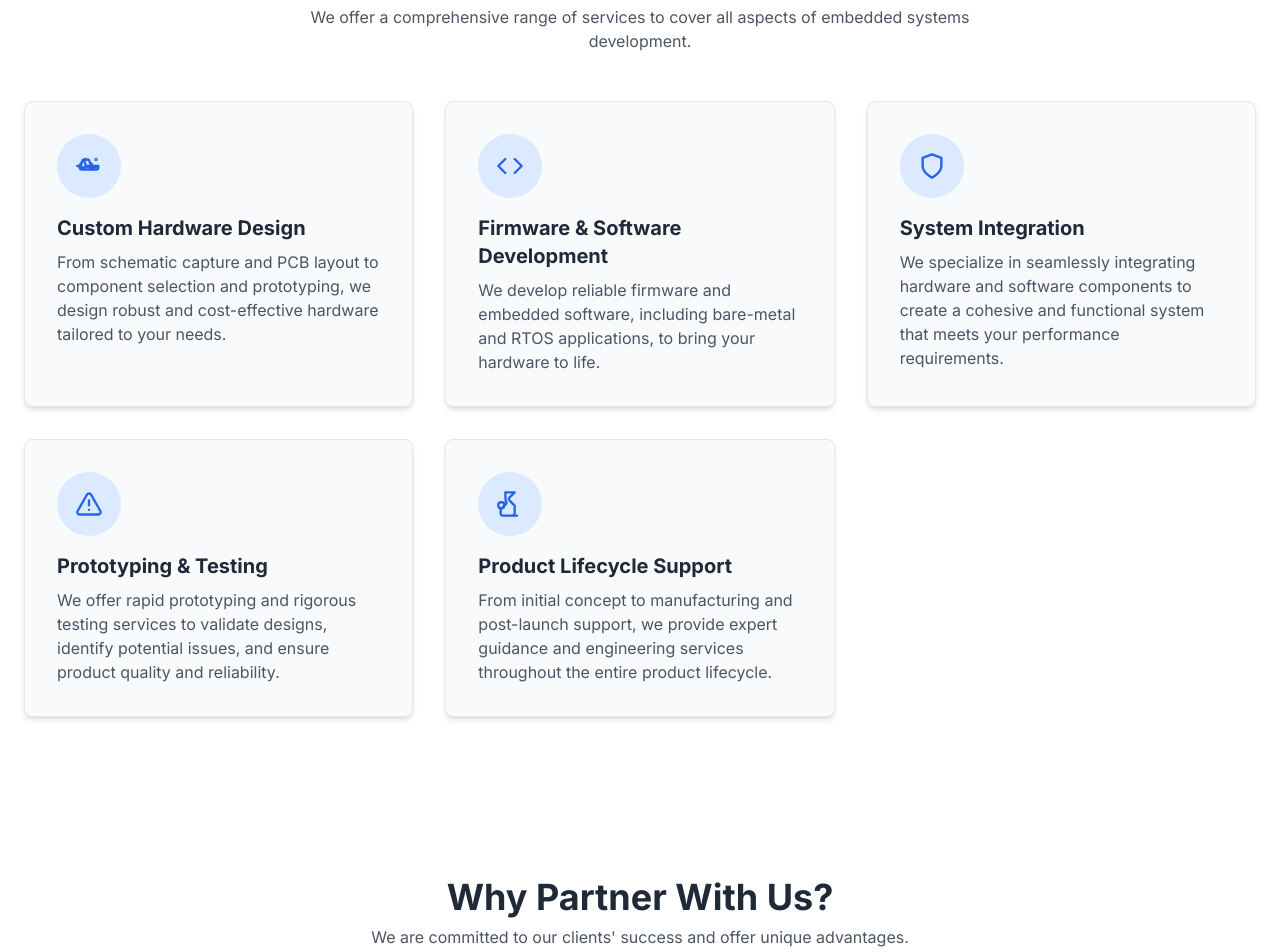
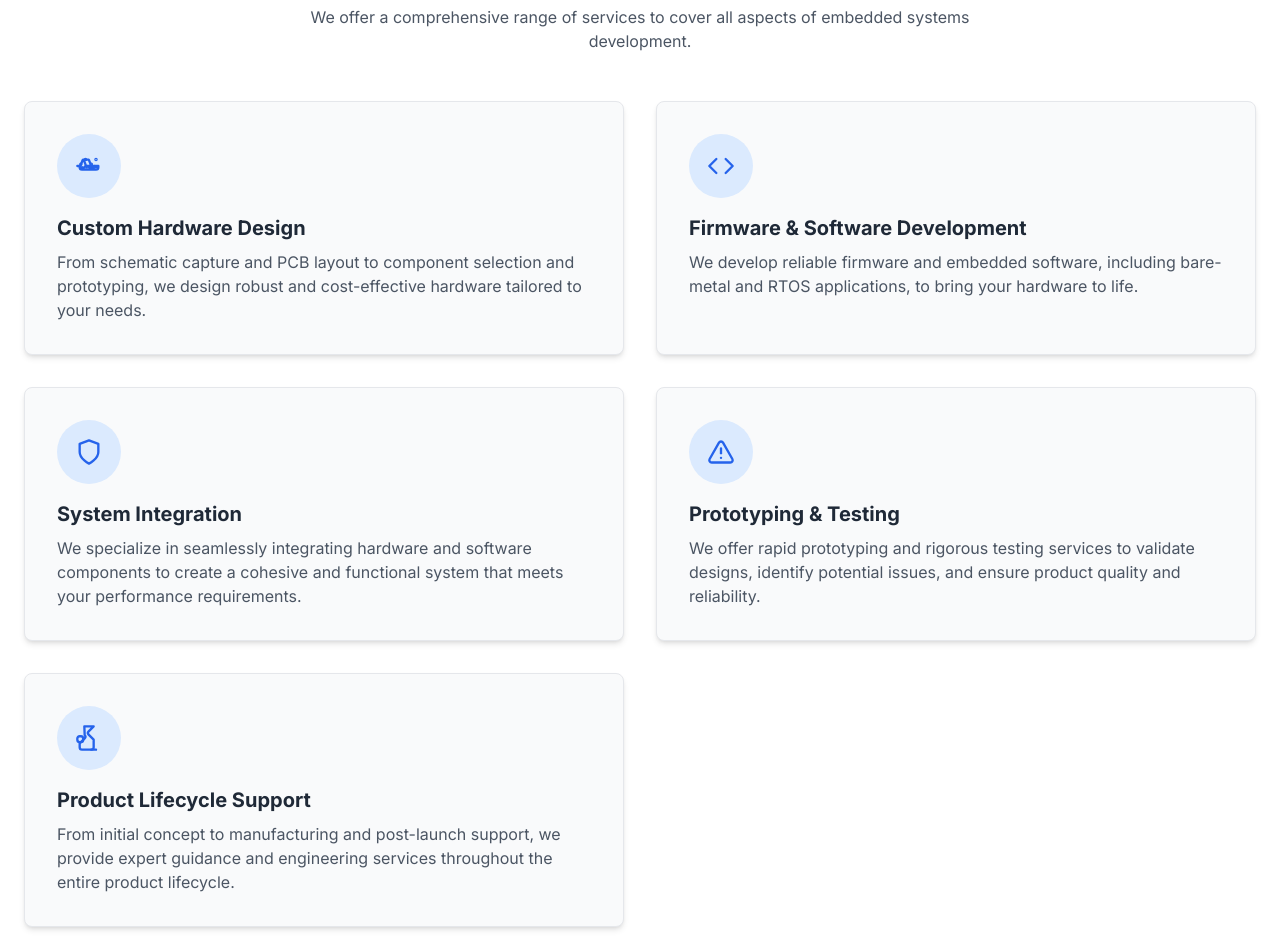
Before and after one commit to JonathanDena/JonathanDena.github.io, a plain HTML site: page index.html in a window 1280 px wide. Shown: the part 579-1531 px from the top of the page. Drawn offline with nearby package versions, Linux system fonts and the light colour scheme.

Commit message:
Updating again

```diff
--- a/index.html
+++ b/index.html
@@ -86,7 +86,7 @@
                     <h2 class="text-3xl md:text-4xl font-bold text-gray-800">Our Engineering Services</h2>
                     <p class="text-gray-600 mt-2 max-w-2xl mx-auto">We offer a comprehensive range of services to cover all aspects of embedded systems development.</p>
                 </div>
-                <div class="grid grid-cols-1 md:grid-cols-2 lg:grid-cols-3 gap-8">
+                <div class="grid grid-cols-1 md:grid-cols-2 gap-8">
                     <div class="bg-gray-50 p-8 rounded-lg shadow-md hover:shadow-xl transition-shadow border border-gray-200">
                         <div class="flex items-center justify-center h-16 w-16 bg-blue-100 text-blue-600 rounded-full mb-4">
                             <svg xmlns="http://www.w3.org/2000/svg" width="28" height="28" viewBox="0 0 24 24" fill="none" stroke="currentColor" stroke-width="2" stroke-linecap="round" stroke-linejoin="round"><path d="M14.5 10.5a.5.5 0 1 1-1 0 .5.5 0 0 1 1 0Z"/><path d="M18.5 6.5a.5.5 0 1 1-1 0 .5.5 0 0 1 1 0Z"/><path d="M9.5 6.5a.5.5 0 1 1-1 0 .5.5 0 0 1 1 0Z"/><path d="M5.5 10.5a.5.5 0 1 1-1 0 .5.5 0 0 1 1 0Z"/><path d="m5 14 1-1 1 1 2-2 1 1 1-1 2 2 1-1 1 1 2-2 1 1h1"/><path d="M2 12h2.24a.5.5 0 0 0 .45-.27L6.6 6.83a.5.5 0 0 1 .45-.27H11.5a.5.5 0 0 1 .45.27l1.9 4.9a.5.5 0 0 0 .45.27H20v1a2 2 0 0 1-2 2H6a2 2 0 0 1-2-2v-1h.24a.5.5 0 0 0 .45-.27l1.9-4.9a.5.5 0 0 1 .45-.27h.02c.19 0 .37.1.45.27l1.9 4.9a.5.5 0 0 0 .45.27H14a2 2 0 0 1 2 2v1h2"/></svg>
```
